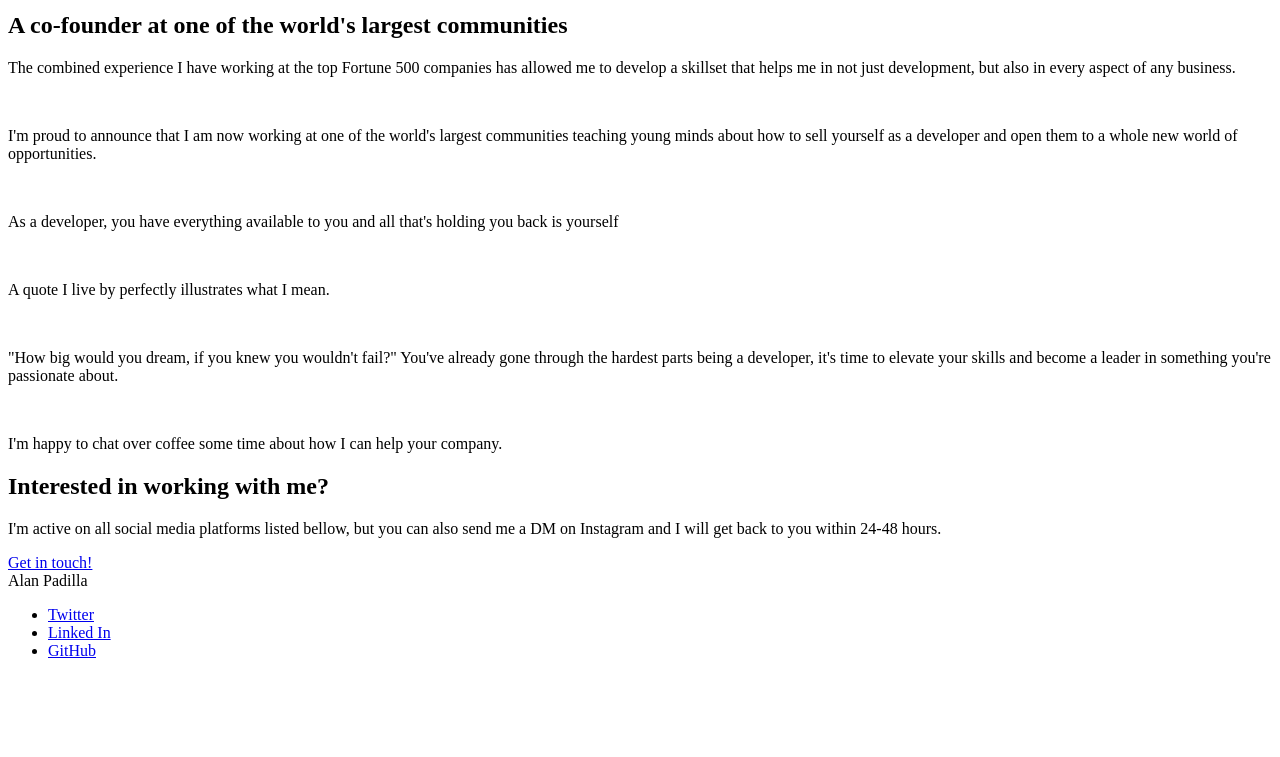
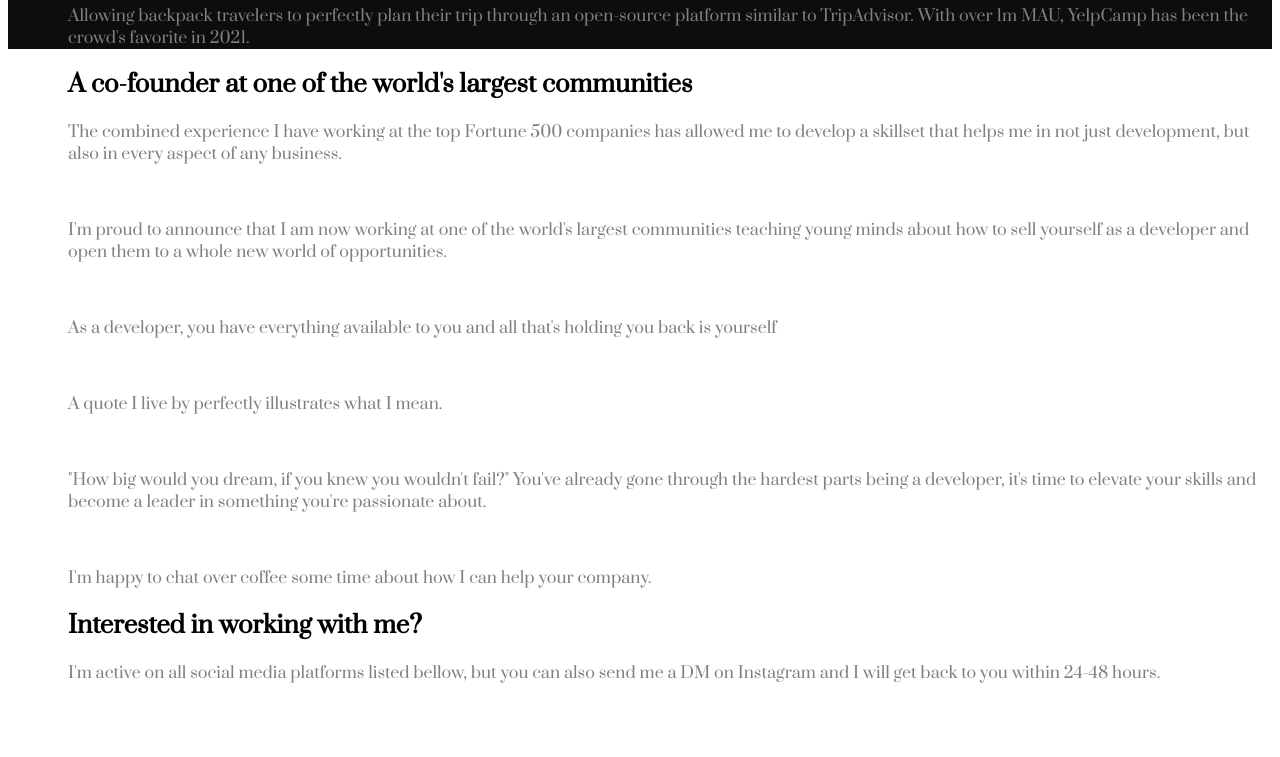
Before and after one commit to alanpadilla97/portfolio, a plain HTML site: page index.html in a window 1280 px wide. Shown: the part 496-1253 px from the top of the page. Before the commit the page ends 1172 px from the top, so only its background shows below. Drawn offline with Linux system fonts and the light colour scheme.

Commit message:
Start adding style onto styles.css

```diff
--- a/index.html
+++ b/index.html
@@ -3,7 +3,17 @@
     <head>
         <meta charset="utf-8">
         <title>Web Developer Portfolio</title>
+        <link href="styles.css" rel="stylesheet">
+        <link rel="preconnect" href="https://fonts.googleapis.com">
+        <link rel="preconnect" href="https://fonts.gstatic.com" crossorigin>
+        <link href="https://fonts.googleapis.com/css2?family=Inter:wght@200&family=Prata&display=swap" rel="stylesheet">
+        <link rel="preconnect" href="https://fonts.googleapis.com">
+        <link rel="preconnect" href="https://fonts.gstatic.com" crossorigin>
+        <link href="https://fonts.googleapis.com/css2?family=Inter:wght@200&family=Prata&family=Roboto:ital,wght@0,100;1,100&display=swap" rel="stylesheet">
+
     </head>
+
+
         <body>
 
             <header>
@@ -15,8 +25,9 @@
                             <li><a href="">Projects</a></li>
                             <li><a href="">About me</a></li>
                         </ul>
-
+                        <div class="contact1">
                         <a href="https://www.instagram.com/alannpadilla/" target="_blank">Get in touch!</a>
+                        </div>
                     </nav>
             </header>
 
@@ -71,9 +82,9 @@
                 <span>Alan Padilla</span>
                 <nav>
                     <ul>
-                        <li><a href="https://twitter.com/padineta3" target="_blank">Twitter</a></li>
-                        <li><a href="https://www.linkedin.com/in/alan-nahuel-padilla-1b294b229/ " target="_blank">Linked In</a></li>
-                        <li><a href="https://github.com/alanpadilla97" target="_blank">GitHub</a></li>
+                        <li><img src="Assets/Social Icons/Twitter.svg"> <a href="https://twitter.com/padineta3" target="_blank"></a></li>
+                        <li><img src="Assets/Social Icons/LinkedIn.svg"><a href="https://www.linkedin.com/in/alan-nahuel-padilla-1b294b229/ " target="_blank"></a></li>
+                        <li><img src="Assets/Social Icons/Github.svg"><a href="https://github.com/alanpadilla97" target="_blank"></a></li>
                     </ul>
                 </nav>
             </footer>
--- a/styles.css
+++ b/styles.css
@@ -0,0 +1,74 @@
+header {
+    display: flex;
+    flex-direction: row;
+    align-items: flex-start;
+    justify-content: space-between;
+    background-color: rgb(14, 12, 12);
+    font-family: 'Prata', serif;
+}
+
+body {
+    font-family: 'Inter', sans-serif;
+    font-family: 'Prata', serif;
+}
+
+span {
+    margin-top: 15px;
+    margin-left: 30px;
+    color: white;
+    font-family: 'Prata', serif;
+}
+
+ul{
+    display: flex;
+    justify-content: flex-end;
+    color: inherit;
+    font-family: 'Prata', serif;
+    text-decoration: none;
+    list-style-type: none;
+
+}
+
+a {
+    display: flex;
+    justify-content: flex-end;
+    margin-right: 120px;
+    color: white;
+    text-decoration: none;
+}
+
+nav {
+    display: flex;
+    align-items: flex-start;
+    justify-content: space-between;
+}
+
+.contact1 {
+    margin-top: 15px;
+}
+
+.section1 {
+    color:white;
+    background-color: rgb(14, 12, 12);
+}
+
+img {
+
+    max-width: 300px;
+    margin-left: 60px;
+    margin-top: 36px;
+}
+
+h1 {
+    margin-top: 0px;
+    margin-left: 30px;
+}
+
+h2 {
+    margin-left: 60px;
+}
+
+p {
+    color: grey;
+    margin-left: 60px;
+}
```
